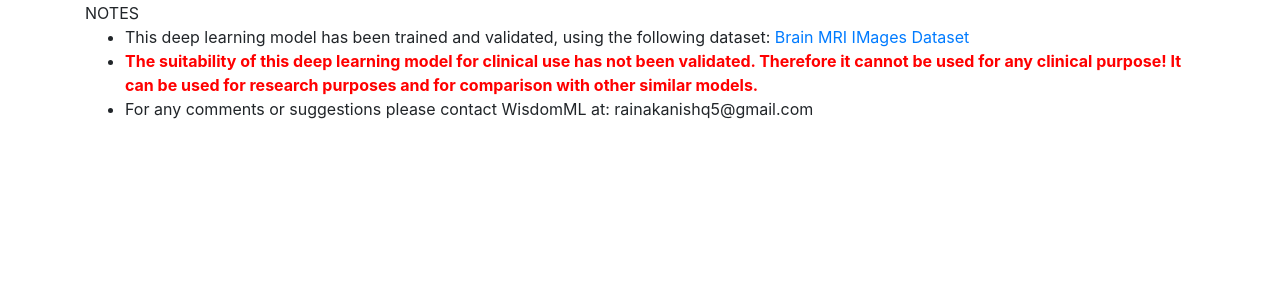
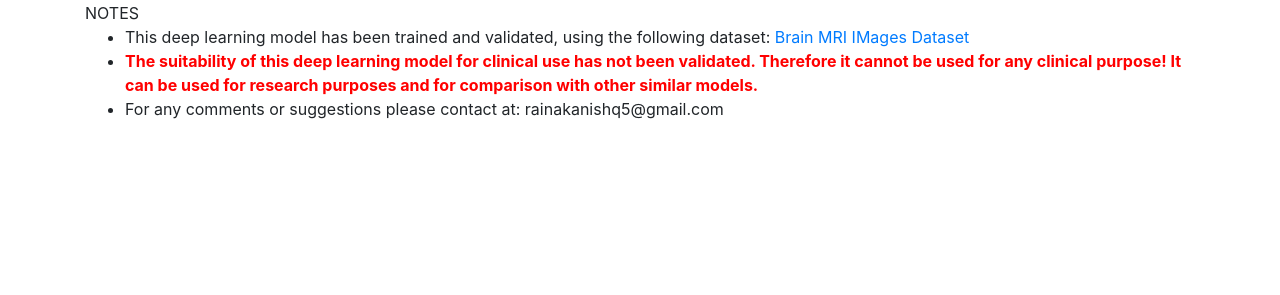
Before and after one commit to Kanishq-raina/Brain-Tumor-Detection, a Flask app: page / in a window 1280 px wide. Shown: the part 247-542 px from the top of the page. Run offline with Flask 3, Linux system fonts and the light colour scheme; some libraries are stand-ins or nearby versions.

Commit message:
Update index.html

```diff
--- a/templates/index.html
+++ b/templates/index.html
@@ -37,7 +37,7 @@ NOTES
 <li>This deep learning model has been trained and validated, using the following dataset: <a href="https://drive.google.com/drive/folders/1_MTEpYm9yNta3fOin3qJ4FSK74zpvaZO?usp=drive_link">Brain MRI IMages Dataset</a></li>
 <li><b style="color:red;">The suitability of this deep learning model for clinical use has not been validated. Therefore it cannot be used for any clinical purpose! It can be used for research purposes and for comparison with other similar models.</b></li>
 
-<li>For any comments or suggestions please contact WisdomML at: rainakanishq5@gmail.com</li>
+<li>For any comments or suggestions please contact  at: rainakanishq5@gmail.com</li>
 </ul>
 </body>
 {% endblock %}
```
